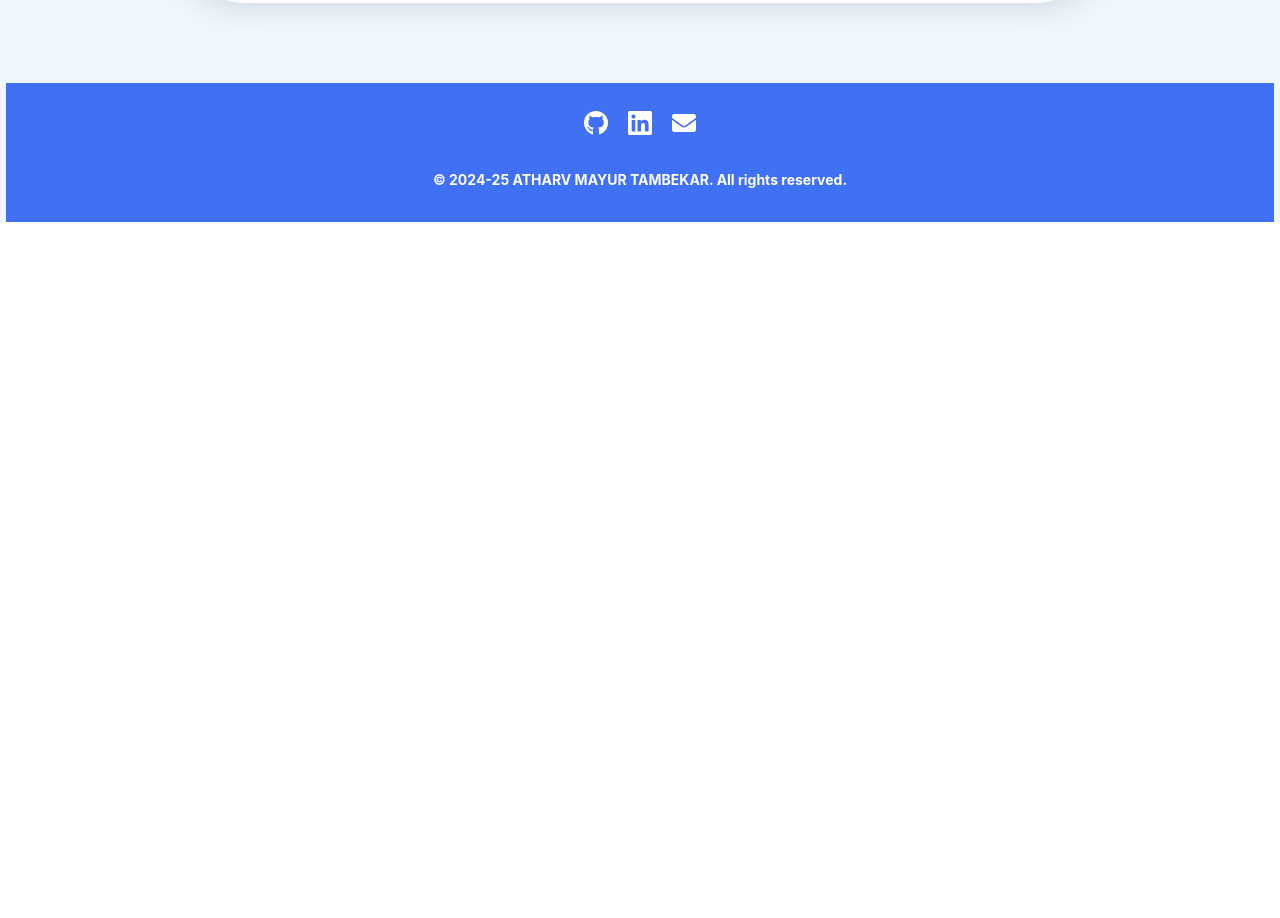
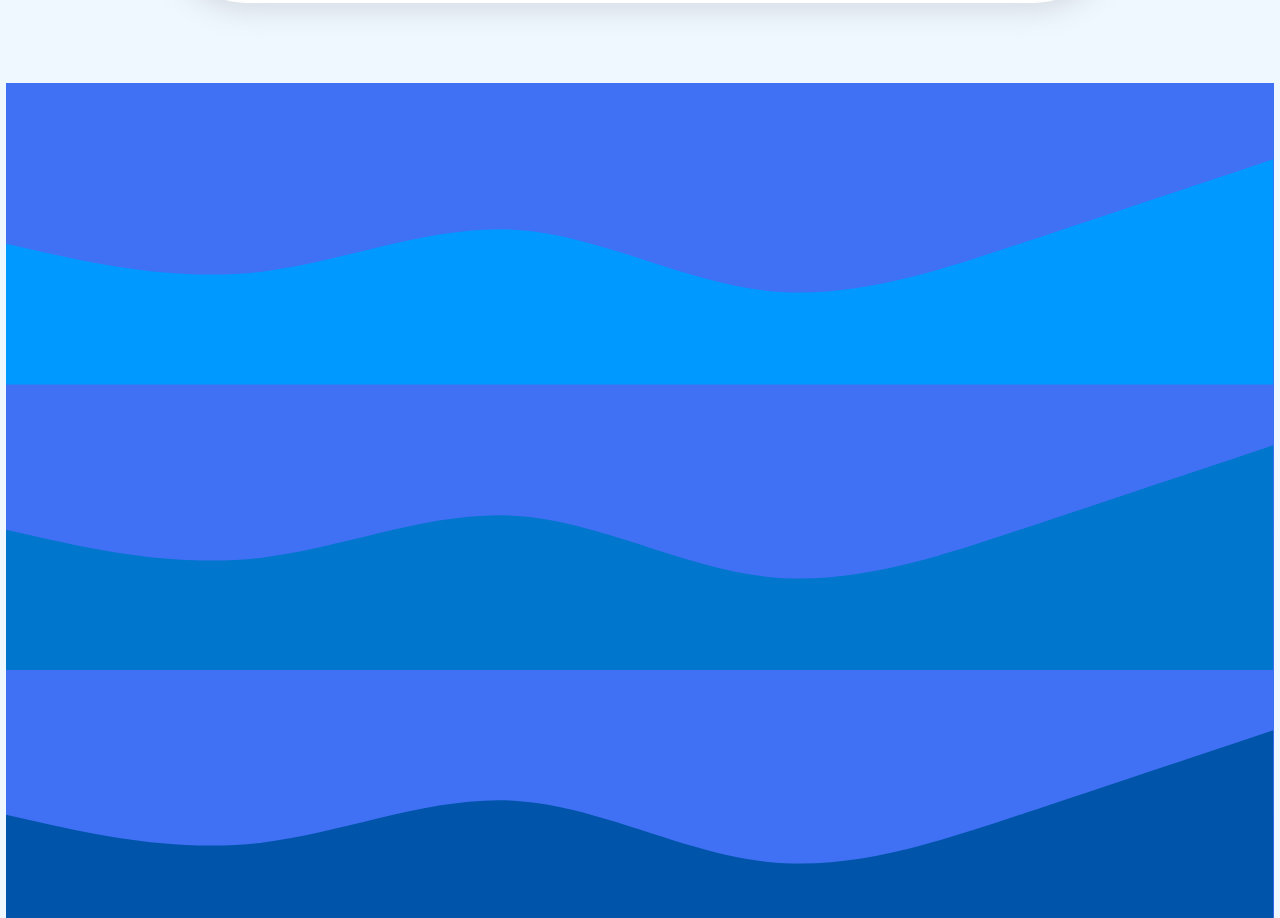
Before and after one commit to Atharv-28/portfolio, a React (Create React App) app: page / in a window 1280 px wide. Shown: the part 1794-2712 px from the top of the page. Before the commit the page ends 2016 px from the top, so only its background shows below. Built offline with nearby package versions, Linux system fonts and the light colour scheme.

Commit message:
Adding waves to footer

```diff
--- a/src/components/footer.js
+++ b/src/components/footer.js
@@ -5,6 +5,17 @@ import Contact from './contact';
 const Footer = () => {
   return (
     <footer id='contact' className="footer">
+      <div className="footer-waves">
+        <svg className="wave" xmlns="http://www.w3.org/2000/svg" viewBox="0 0 1440 320">
+          <path fill="#0099ff" fillOpacity="1" d="M0,160L48,170.7C96,181,192,203,288,192C384,181,480,139,576,144C672,149,768,203,864,213.3C960,224,1056,192,1152,160C1248,128,1344,96,1392,80L1440,64L1440,320L1392,320C1344,320,1248,320,1152,320C1056,320,960,320,864,320C768,320,672,320,576,320C480,320,384,320,288,320C192,320,96,320,48,320L0,320Z"></path>
+        </svg>
+        <svg className="wave" xmlns="http://www.w3.org/2000/svg" viewBox="0 0 1440 320">
+          <path fill="#0077cc" fillOpacity="1" d="M0,160L48,170.7C96,181,192,203,288,192C384,181,480,139,576,144C672,149,768,203,864,213.3C960,224,1056,192,1152,160C1248,128,1344,96,1392,80L1440,64L1440,320L1392,320C1344,320,1248,320,1152,320C1056,320,960,320,864,320C768,320,672,320,576,320C480,320,384,320,288,320C192,320,96,320,48,320L0,320Z"></path>
+        </svg>
+        <svg className="wave" xmlns="http://www.w3.org/2000/svg" viewBox="0 0 1440 320">
+          <path fill="#0055aa" fillOpacity="1" d="M0,160L48,170.7C96,181,192,203,288,192C384,181,480,139,576,144C672,149,768,203,864,213.3C960,224,1056,192,1152,160C1248,128,1344,96,1392,80L1440,64L1440,320L1392,320C1344,320,1248,320,1152,320C1056,320,960,320,864,320C768,320,672,320,576,320C480,320,384,320,288,320C192,320,96,320,48,320L0,320Z"></path>
+        </svg>
+      </div>
       <div className="footer-container">
         <Contact />
         <p className="footer-text">© 2024-25 ATHARV MAYUR TAMBEKAR. All rights reserved.</p>
```
